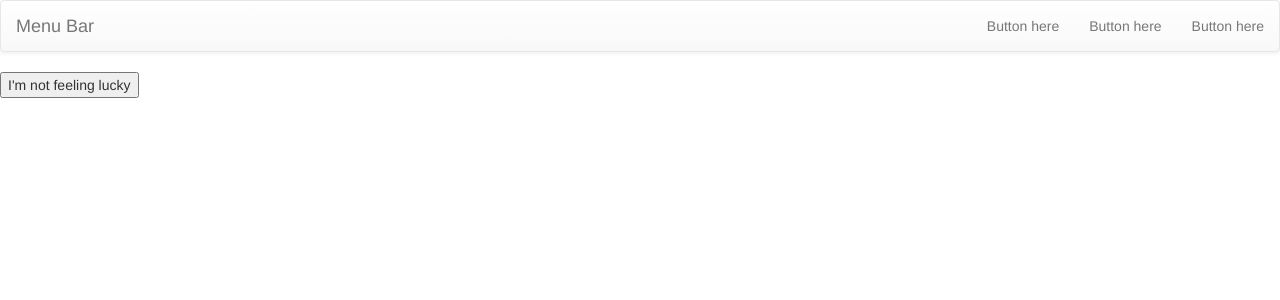
After one commit to 0ffkilter/Welp, a Flask app: template welp/templates/layout/main.html in a window 1280 px wide. The commit adds this page. Shown: the top 300 px of the page. Run offline with Flask 2, Linux system fonts and the light colour scheme; the template is opened without the code that fills it, so the values that code supplies are empty; some libraries are stand-ins or nearby versions.

Commit message:
Adding min CSS and restructuring the file structure

```diff
--- a/run.py
+++ b/run.py
@@ -1,4 +1,4 @@
-from app import app
+from welp import welp
 
 if __name__ == '__main__':
-    app.run(debug=True)
+    welp.run(debug=True)
--- a/welp/__init__.py
+++ b/welp/__init__.py
@@ -1,4 +1,4 @@
 from flask import Flask
-app = Flask(__name__)
-app.config.from_object('app.config.Config')
-from app import views
+welp = Flask(__name__)
+welp.config.from_object('welp.config.Config')
+from welp import views
--- a/welp/templates/index.html
+++ b/welp/templates/index.html
@@ -1 +1,5 @@
-Welp start page
+{% extends "layout/main.html" %}
+
+{% block content %}
+<h1>Thing!</h1>
+{% endblock %}
--- /dev/null
+++ b/welp/templates/layout/main.html
@@ -0,0 +1,35 @@
+<!doctype html>
+<html>
+  <head>
+    <meta charset="utf-8">
+    <meta name="viewport" content="width=device-width, initial-scale=1">
+    <title>Welp</title>
+    <link rel="stylesheet" href="https://maxcdn.bootstrapcdn.com/bootstrap/3.3.1/css/bootstrap.min.css">
+    <link rel="stylesheet" href="https://maxcdn.bootstrapcdn.com/bootstrap/3.3.1/css/bootstrap-theme.min.css">
+    <script src="https://maxcdn.bootstrapcdn.com/bootstrap/3.3.1/js/bootstrap.min.js"></script>
+  </head>
+  <body>
+    <nav class="navbar navbar-default" role="navigation">
+      <div class="container-fluid">
+        <div class="navbar-header">
+          <a class="navbar-brand" href="#">Menu Bar</a>
+        </div>
+        <ul class="nav navbar-nav navbar-right">
+          <li>
+            <a class="navbar-link" href='#'>Button here</a>
+          </li>
+          <li>
+            <a class="navbar-link" href='#'>Button here</a>
+          </li>
+          <li>
+            <a class="navbar-link" href='#'>Button here</a>
+          </li>
+        </ul>
+      </div>
+    </nav>
+    <div class="container">
+    </div>
+
+    <button type="button">I'm not feeling lucky</button>
+  </body>
+</html>
--- a/welp/views.py
+++ b/welp/views.py
@@ -1,7 +1,7 @@
 from flask import render_template
 
-from app import app
+from welp import welp
 
-@app.route('/')
+@welp.route('/')
 def index():
     return render_template('index.html')
```
